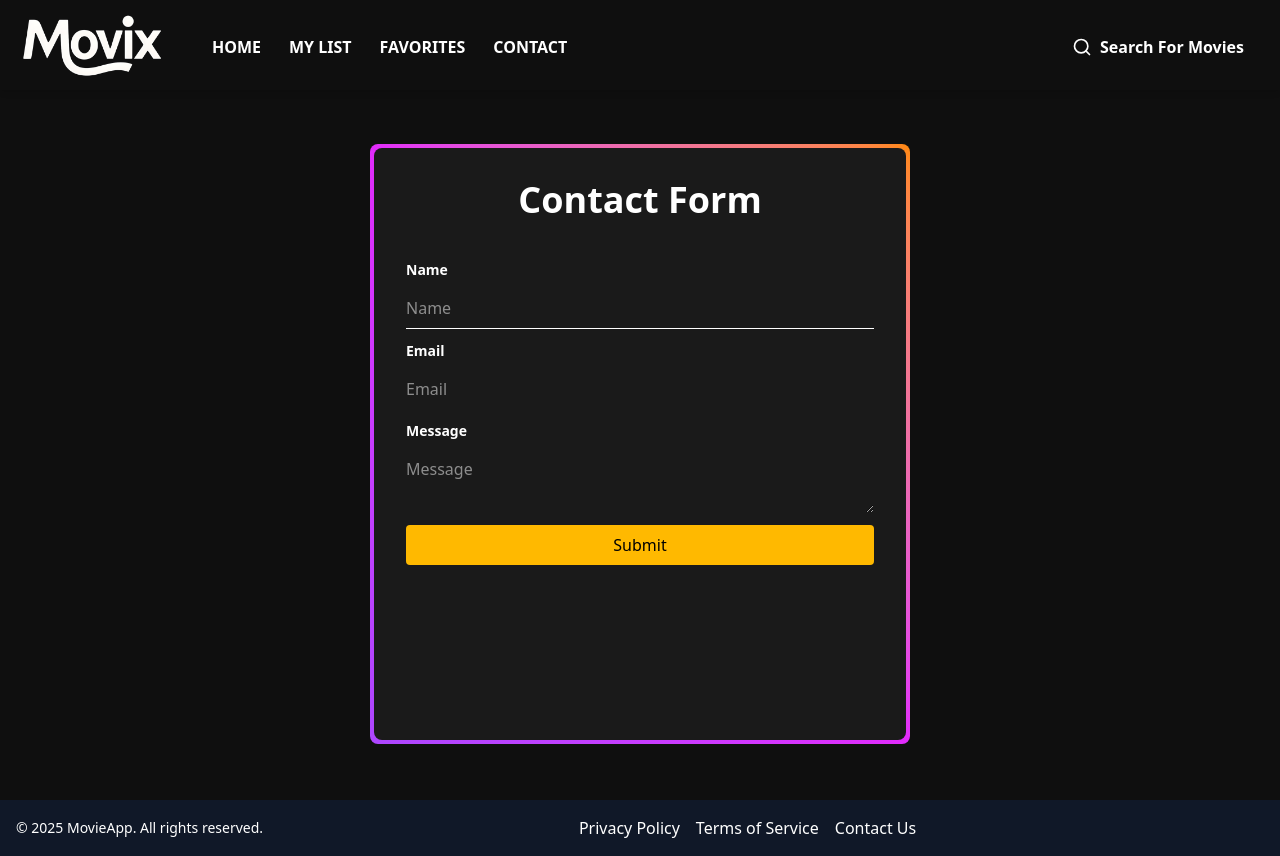
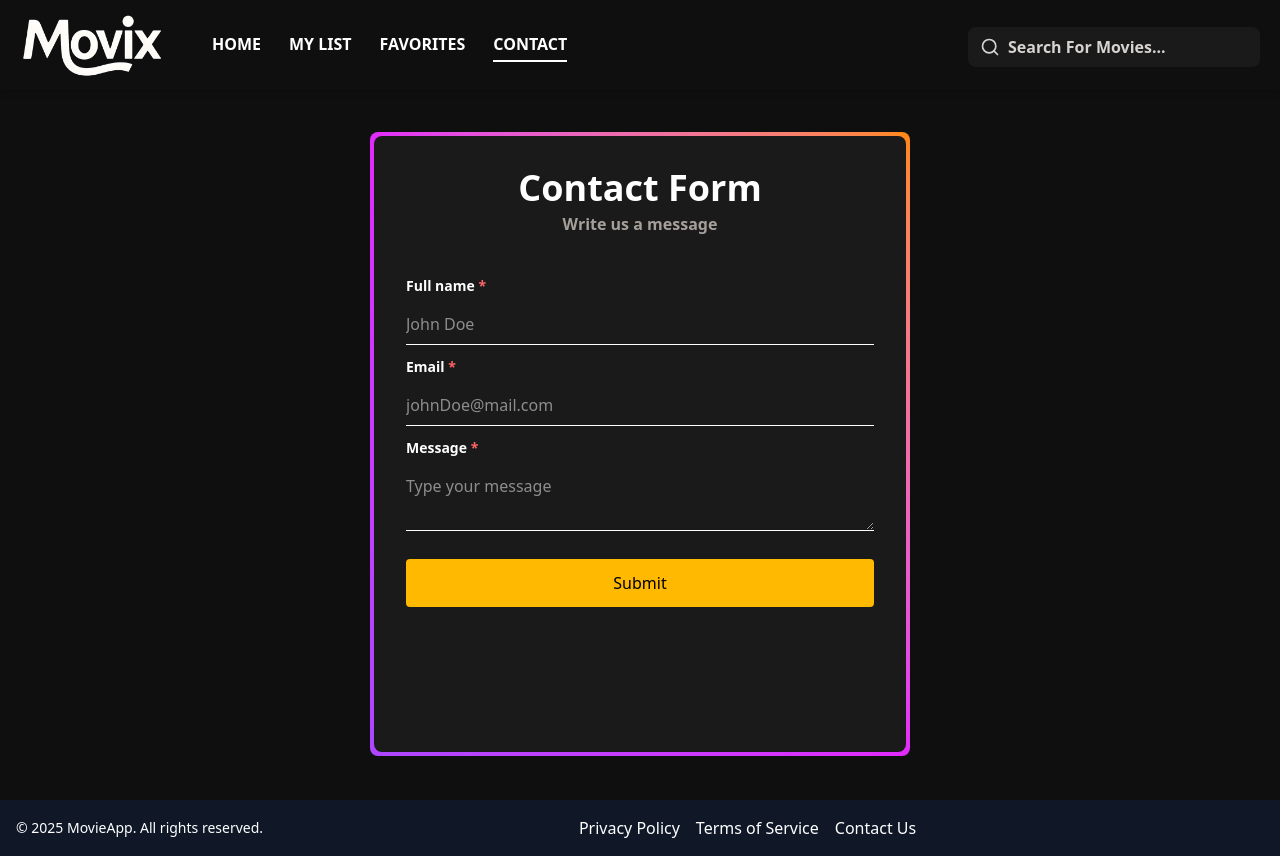
Before and after one commit to hafsa2002-bot/MovieApp, a React (Vite) app in the folder reacthooks/: page /contact in a window 1280 px wide. Built offline with nearby package versions, Linux system fonts and the light colour scheme.

Commit message:
search v.1

```diff
--- a/reacthooks/package.json
+++ b/reacthooks/package.json
@@ -12,6 +12,7 @@
   "dependencies": {
     "@tailwindcss/vite": "^4.0.6",
     "axios": "^1.7.9",
+    "date-fns": "^4.1.0",
     "lucide-react": "^0.475.0",
     "react": "^19.0.0",
     "react-dom": "^19.0.0",
--- a/reacthooks/src/Contact.jsx
+++ b/reacthooks/src/Contact.jsx
@@ -33,27 +33,28 @@ function Contact() {
                 <button className="w-10/12 bg-amber-400 text-black py-2 rounded hover:bg-amber-500">Submit</button>
           </form>
         </div> */}
-        <div className=" bg-gradient-to-tr from-purple-500 via-fuchsia-500 to-orange-400 p-[4px] rounded-lg w-1/2 h-[75vh] ">
+        <div className=" bg-gradient-to-tr from-purple-500 via-fuchsia-500 to-orange-400 p-[4px] rounded-lg w-1/2 h-[78vh] ">
           <div className="bg-[#1a1a1a] h-full w-full rounded-lg p-8">
-            <h2 className="text-white font-bold text-4xl text-center mb-10">Contact Form</h2>
+            <h2 className="text-white font-bold text-4xl text-center ">Contact Form</h2>
+            <p className='text-stone-400 mt-1 font-semibold text-center mb-10'>Write us a message</p>
             <form>
               {/* <input className="w-full bg-black text-white p-2 rounded mb-3" placeholder="Name" />
               <input className="w-full bg-black text-white p-2 rounded mb-3" placeholder="Email" />
               <textarea className="w-full bg-black text-white p-2 rounded mb-3" placeholder="Message" />
               <button className="w-full bg-amber-400 text-black py-2 rounded hover:bg-amber-500">Submit</button> */}
               <div className='flex flex-col gap-2'>
-                <label className='text-white font-semibold text-sm '>Name</label>
-                <input className="w-full  text-white py-2  mb-3 border-b" placeholder="Name" />
+                <label className='text-white font-semibold text-sm '>Full name <span className=' text-red-400'>*</span></label>
+                <input className="w-full  text-white py-2  mb-3 border-b outline-none" placeholder="John Doe" />
               </div>
               <div className='flex flex-col gap-2'>
-                <label className='text-white font-semibold text-sm '>Email</label>
-                <input className="w-full  text-white py-2 rounded mb-3" placeholder="Email" />
+                <label className='text-white font-semibold text-sm '>Email <span className=' text-red-400'>*</span></label>
+                <input className="w-full  text-white py-2 mb-3 border-b outline-none" placeholder="johnDoe@mail.com" />
               </div>
               <div className='flex flex-col gap-2'>
-                <label className='text-white font-semibold text-sm '>Message</label>
-                <textarea className="w-full  text-white py-2 rounded mb-3" placeholder="Message" />
+                <label className='text-white font-semibold text-sm '>Message <span className=' text-red-400'>*</span></label>
+                <textarea className="w-full  text-white py-2 mb-3 border-b outline-none" placeholder="Type your message" />
               </div>
-              <button className="w-full bg-amber-400 text-black py-2 rounded hover:bg-amber-500">Submit</button>
+              <button className="w-full bg-amber-400 text-black py-3 mt-4 rounded hover:bg-amber-500">Submit</button>
             </form>
           </div>
         </div>
--- a/reacthooks/src/MovieCard.jsx
+++ b/reacthooks/src/MovieCard.jsx
@@ -50,7 +50,11 @@ function MovieCard(props) {
     //   <img className=' h-66 w-48 rounded-xl' src ={`https://image.tmdb.org/t/p/w500${props.data.poster_path}`}   />
     // </div>
 
-    <Link to={`/movie/${props.data.id}`} className=' relative rounded-xl overflow-hidden h-64 w-48'>
+    <Link
+      to={`/movie/${props.data.id}`}
+      onClick={() => window.scrollTo(0, 0)}
+      className=' relative rounded-xl overflow-hidden h-64 w-48'
+    >
       <img className='h-full w-full' src ={`https://image.tmdb.org/t/p/w500${props.data.poster_path}`}   />
       <div
           onClick={(e) => {
--- a/reacthooks/src/Nav.jsx
+++ b/reacthooks/src/Nav.jsx
@@ -1,9 +1,9 @@
 import React, {useEffect, useState} from 'react'
 import {Link, NavLink, useNavigate} from 'react-router-dom'
 import {Heart, CirclePlus, List, Search} from 'lucide-react'
+import SearchMovieInput from './SearchMovieInput'
 
 function Nav() {
-    const [query, setQuery] = useState("")
     const [scrolled, setScrolled] = useState(false)
     const navigate = useNavigate()
 
@@ -37,7 +37,6 @@ function Nav() {
         </nav> */}
         {/* bg-[#0F0F0F] */}
         <nav
-
             // className={`px-5 pt-3 pb-2 font-semibold flex justify-between items-center fixed top-0 w-full z-50 transition-all duration-300 ${
             //     scrolled  ? 'bg-[#0F0F0F] shadow-md' : 'bg-transparent'
             // }`}
@@ -49,52 +48,53 @@ function Nav() {
         >
             <div className='flex justify-center items-center gap-12'>
                 {/* logo */}
-                <div className='w-36 '>
+                <div
+                    onClick={() => {
+                        navigate("/")
+                        window.scrollTo(0, 0)
+                    }}
+                    className='w-36 cursor-pointer'
+                >
                     <img src='/images/logo2.png' />
                 </div>
 
                 {/* pages */}
                 <div className='uppercase flex gap-7'>
-                    <Link to="/" className="text-white">Home</Link>
-                    <Link to="/my_list"  className="text-white" >My List</Link>
-                    <Link
+                    <Link to="/" className="text-white outline-none hover:border-white hover:border-b-2 hover:pb-1">
+                        Home
+                    </Link>
+                    <NavLink
+                        to="/my_list"
+                        className={({isActive}) => isActive ? "text-white  border-b-2 pb-1 border-white" : "text-white hover:border-white hover:border-b-2 hover:pb-1"}
+                    >
+                        My List
+                    </NavLink>
+                    {/* favorites */}
+                    <NavLink
+                        to="/favorites"
                         onClick={() => {
-                            navigate("/favorites")
-                            window.location.reload()
+                            // navigate("/favorites")
+                            // window.location.reload()
+                            window.scrollTo(0, 0)
                         }}
-                        className="text-white">Favorites</Link>
-                    <Link to="/contact"  className="text-white" >Contact</Link>
+                        className={({isActive}) => isActive ? "text-white   border-b-2 pb-1 border-white" : "text-white hover:border-white hover:border-b-2 hover:pb-1"}
+                    >
+                        Favorites
+                    </NavLink>
+                    {/* contact us */}
+                    <NavLink
+                        to="/contact"
+                        onClick={() => {
+                            window.scrollTo(0, 0)
+                        }}
+                        className={({isActive}) => `text-white pb-1  ${isActive ? 'border-b-2 border-white' : ' hover:border-b-2 hover::border-white'}`}
+                    >
+                        Contact
+                    </NavLink>
                 </div>
             </div>
             <div>
-                <form action="/filter"  className=' h-10  flex justify-between overflow-hidden gap-2 '>
-                    {/* <button className='h-full text-stone-200 font-semibold '>
-                        <Search size={20}/>
-                    </button>
-                    <input
-                        type='search'
-                        name="query"
-                        value = {query}
-                        onChange={(e) => setQuery(e.target.value)}
-                        id="search"
-                        placeholder="Search For Movies..."
-                        autoComplete='off'
-                        className='  outline-none text-gray-200 placeholder-stone-400 placeholder:text-base w-40 '
-                    /> */}
-                    <button className='h-full text-white font-semibold '>
-                        <Search size={20}/>
-                    </button>
-                    <input
-                        type='search'
-                        name="query"
-                        value = {query}
-                        onChange={(e) => setQuery(e.target.value)}
-                        id="search"
-                        placeholder="Search For Movies..."
-                        autoComplete='off'
-                        className='  outline-none text-white placeholder-white placeholder:text-base w-40 '
-                    />
-                </form>
+                <SearchMovieInput scrolled={scrolled}/>
             </div>
         </nav>
     </div>
--- /dev/null
+++ b/reacthooks/src/SearchMovieInput.jsx
@@ -0,0 +1,109 @@
+import { Search } from 'lucide-react'
+import React, {useState, useEffect} from 'react'
+import axios from 'axios'
+import {format} from 'date-fns'
+import { Link } from 'react-router-dom'
+
+function SearchMovieInput({scrolled}) {
+    const [query, setQuery] = useState("")
+    // const [scrolled, setScrolled] = useState(false)
+    const [searchedMovies, setSearchedMovies] = useState([])
+    const API_KEY = "8def2fa47c86a07209cafb1c6eb4409b"
+
+    const fetchMovies = (input) => {
+        axios.get(`https://api.themoviedb.org/3/search/movie?query=${input}&api_key=${API_KEY}`)
+        .then(response => {
+            setSearchedMovies(response.data.results)
+            console.log("Searched movies: ", response.data.results)
+        })
+        .catch(error => console.log("Error: ", error))
+    }
+    /*
+    useEffect(() => {
+        const handleScroll = () => {
+            setScrolled(window.scrollY > 50)
+        }
+        window.addEventListener("scroll", handleScroll)
+        return () => window.removeEventListener("scroll", handleScroll)
+    }, [])
+    */
+
+    // useEffect(() => {
+    //     fetchMovies()
+    // }, [])
+  return (
+    <div className='relative '>
+        <form action="/filter"
+            className={`
+            h-10 px-3  flex justify-between overflow-hidden gap-2
+            ${(query != "" && searchedMovies.length > 0) ? "rounded-t-lg" : "rounded-lg"}
+            ${(window.location.pathname === "/" && !scrolled)  ? "bg-transparent" : "bg-[#1a1a1a]"}
+            ` }
+                // (window.location.pathname === "/" && !scrolled) ? "bg-transparent" : "bg-[#1a1a1a]"}
+        >
+            {/* <button className='h-full text-stone-200 font-semibold '>
+                <Search size={20}/>
+            </button>
+            <input
+                type='search'
+                name="query"
+                value = {query}
+                onChange={(e) => setQuery(e.target.value)}
+                id="search"
+                placeholder="Search For Movies..."
+                autoComplete='off'
+                className='  outline-none text-gray-200 placeholder-stone-400 placeholder:text-base w-40 '
+            /> */}
+            <button className='h-full text-stone-300 font-semibold '>
+                <Search size={20}/>
+            </button>
+            <input
+                type='search'
+                name="query"
+                value = {query}
+                onChange={(e) => {
+                    const newQuery = e.target.value
+                    setQuery(newQuery)
+                    if (newQuery.trim() !== "") {
+                        fetchMovies(newQuery)
+                    }
+                }}
+                id="search"
+                placeholder="Search For Movies..."
+                autoComplete='off'
+                className='  outline-none text-white placeholder-stone-300 placeholder:text-base w-60 '
+            />
+        </form>
+        {
+            (searchedMovies.length > 0 && query) && (
+                <div className='bg-[#1a1a1a] w-full h-[80vh] overflow-y-scroll custom-scrollbar p-3 rounded-b-lg text-white absolute'>
+                    <h1 className='text-xl text-stone-400 mx-2 pb-1.5 border-b mb-4'>Movies & TV Shows</h1>
+                    {searchedMovies?.map((movie, index) => (
+                        <div  className='flex gap-3 p-2 '>
+                            <Link
+                                to={`/movie/${movie.id}`}
+                                onClick={() => setQuery("")}
+                                className='w-13 rounded-md overflow-hidden'>
+                                <img className='w-full' src={`https://image.tmdb.org/t/p/w500${movie.poster_path}`} />
+                            </Link>
+                            <div className='w-9/12 text-stone-200 pt-1'>
+                                <Link
+                                    to={`/movie/${movie.id}`}
+                                    className='text-lg'
+                                    onClick={() => setQuery("")}
+                                >
+                                    {movie.original_title}
+                                </Link>
+                                <div className='text-sm text-stone-500'>{movie?.release_date && format(new Date(movie.release_date), "d MMM yyyy")}</div>
+                            </div>
+                        </div>
+                    ))}
+                    <div className='text-red-600'>show all</div>
+                </div>
+            )
+        }
+    </div>
+  )
+}
+
+export default SearchMovieInput
```
Also changed, not shown: reacthooks/src/FavoriteElement.jsx (+16 -0 lines), reacthooks/src/Filter.jsx (+31 -1 lines), reacthooks/src/ViewMovie.jsx (+20 -5 lines), reacthooks/src/index.css (+28 -0 lines), 1 other file (tests, documents, lock files or other folders).
